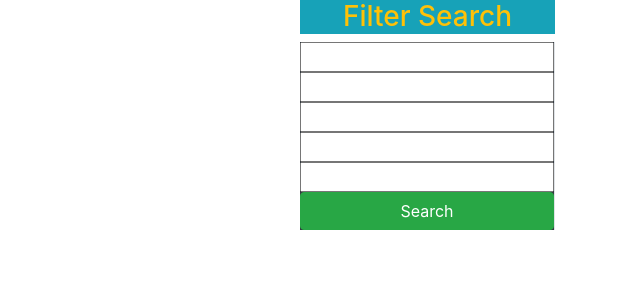
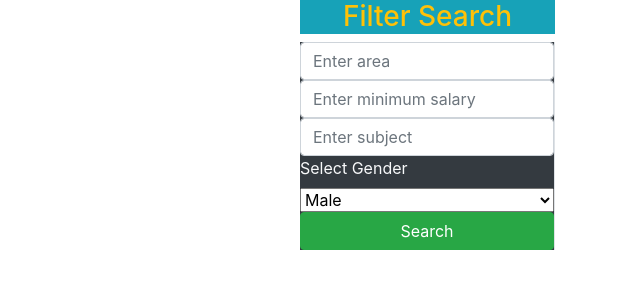
Before and after one commit to B-M-Arifuzzaman/Tutor-Hub, a Django app: template Project_Tutor_Hub/ad/templates/ad/home.html in a window 1280 px wide. Shown: the part 56-356 px from the top of the page, without its empty margins (640-1280 px from the left). Run offline with Django 3.2, Linux system fonts and the light colour scheme; the template is opened without the code that fills it, so the values that code supplies are empty; some libraries are stand-ins or nearby versions.

Commit message:
home template modified to add search feature

```diff
--- a/Project_Tutor_Hub/ad/templates/ad/home.html
+++ b/Project_Tutor_Hub/ad/templates/ad/home.html
@@ -52,7 +52,9 @@
     </ul>
   </div>
 </nav>
-
+    {% if search %}
+    <h1 class="text-light">Searched results:</h1>
+    {% endif %}
 <div class="container justify-content-center">
   <div class="row">
     <div class="col-md-9">
@@ -73,7 +75,7 @@
                   <span class="info-text">
                     Date Posted: {{ ad.ad_created|date:'H:i d-m-Y' }}
                   </span>
-                  <a class="view_more">View More</a>
+                  <a class="view_more" href="{% url 'view_more' ad.id %}" >View More</a>
                   <a href="tel:{{ad.user.student.phone}}" class="view_more" style="right: 150px;">Contact</a>
                 </div>
             </div>
@@ -112,7 +114,7 @@
                   <span class="info-text">
                     Date Posted: {{ ad.ad_created|date:'H:i d-m-Y' }}
                   </span>
-                  <a class="view_more">View More</a>
+                  <a class="view_more" href="{% url 'view_more' ad.id %}" >View More</a>
                   <a href="tel:{{ad.user.tutor.phone}}" class="view_more" style="right: 150px;">Contact</a>
                 </div>
             </div>
@@ -143,23 +145,52 @@
     </div>
 
 
+    {% if not search %}
     <div class="col-md-3">
       <h3 class="text-center bg-info text-warning">Filter Search</h3>
       <form action="{% url 'home' %}">
         <div class="bg-dark border-right" id="sidebar-wrapper">
           <div class="list-group list-group-flush">
-             <input type="text">
-             <input type="text">
-             <input type="text">
-             <input type="text">
-             <input type="text">
-              <button type="submit" class="btn btn-success justify-content-center">Search</button>
+            <input
+              type="text"
+              name="area"
+              class="form-control"
+              placeholder="Enter area"
+            />
+            <input
+              type="text"
+              name="salary"
+              class="form-control"
+              placeholder="Enter minimum salary"
+            />
+            <input
+              type="text"
+              name="subject"
+              class="form-control"
+              placeholder="Enter subject"
+            />
+            <label for="form-select" class="text-light">Select Gender</label>
+            <select
+              class="form-select"
+              aria-label="Select Gender"
+              name="gender"
+              id="gender"
+            >
+              <option value="male" selected>Male</option>
+              <option value="female">Female</option>
+              <option value="other">Other</option>
+            </select>
+            <button
+              type="submit"
+              class="btn btn-success justify-content-center"
+            >
+              Search
+            </button>
           </div>
         </div>
       </form>
     </div>
-
-
+    {% endif %}
     </div>
 </div>
 
```
Lines whose indentation alone changed are shown as unchanged.
